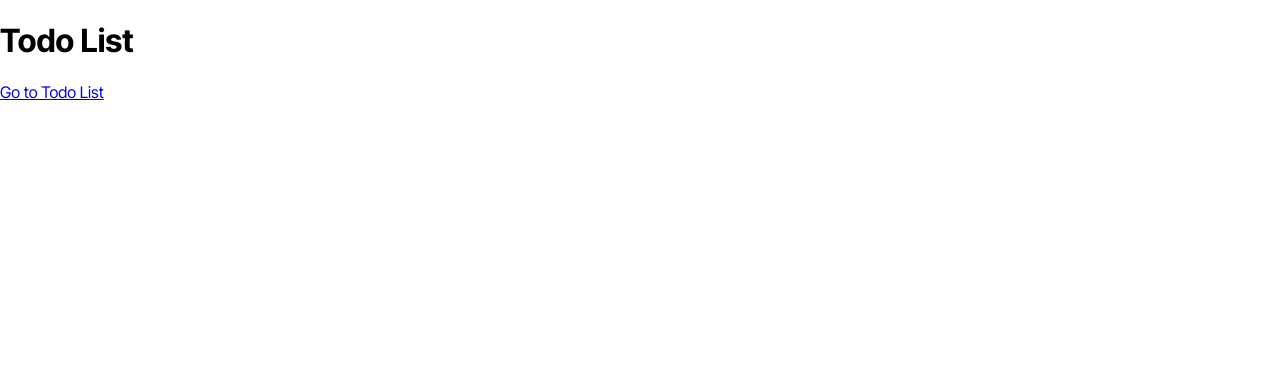
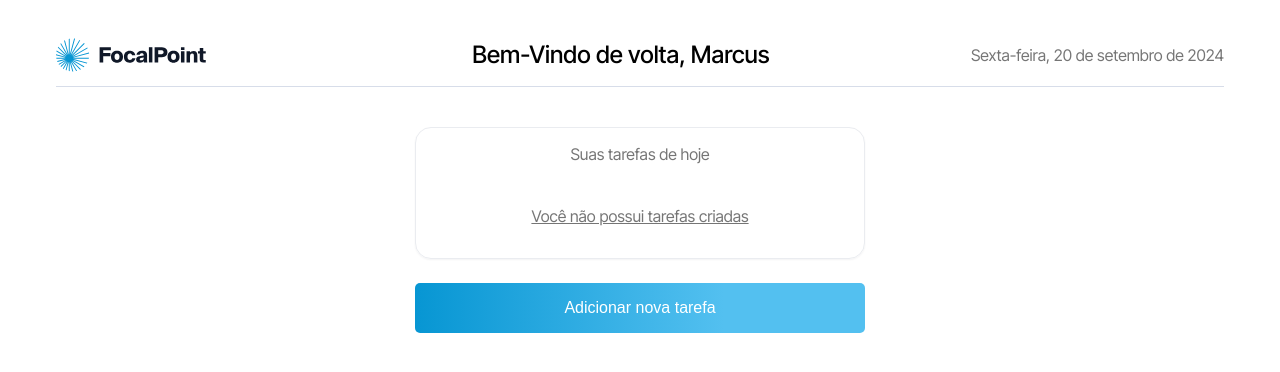
Before and after one commit to Schambin/legaplan-todo, a Next.js app: page / in a window 1280 px wide. Shown: the top 372 px of the page. Built offline with nearby package versions, Linux system fonts and the light colour scheme.

Commit message:
changing main page

```diff
--- a/src/app/page.jsx
+++ b/src/app/page.jsx
@@ -1,10 +1,7 @@
-import Link from 'next/link';
+import Todo from "./todo/page";
 
 export default function HomePage() {
   return (
-    <div>
-      <h1>Todo List</h1>
-      <Link href="/todo">Go to Todo List</Link>
-    </div>
+    <Todo />
   );
 }
```
